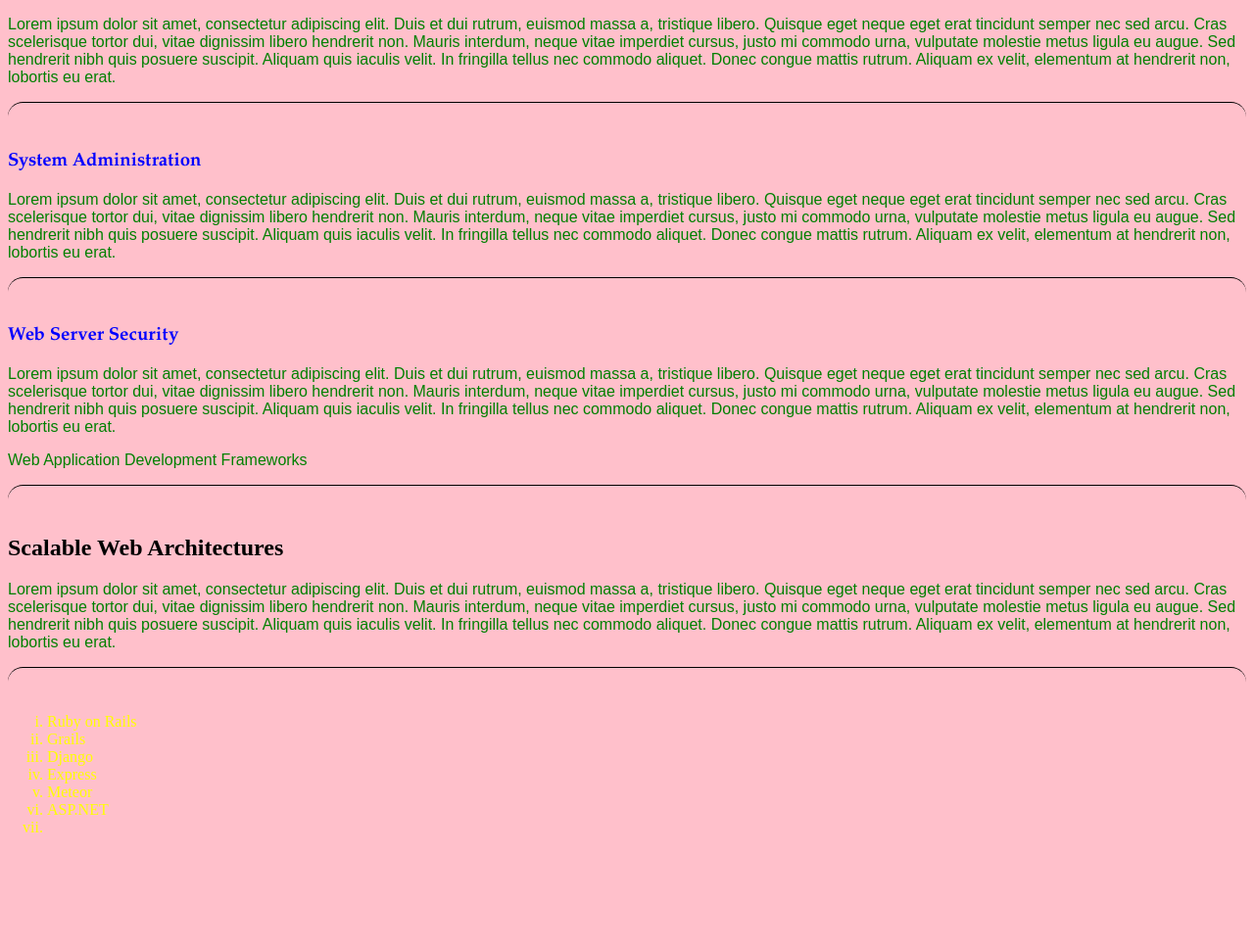
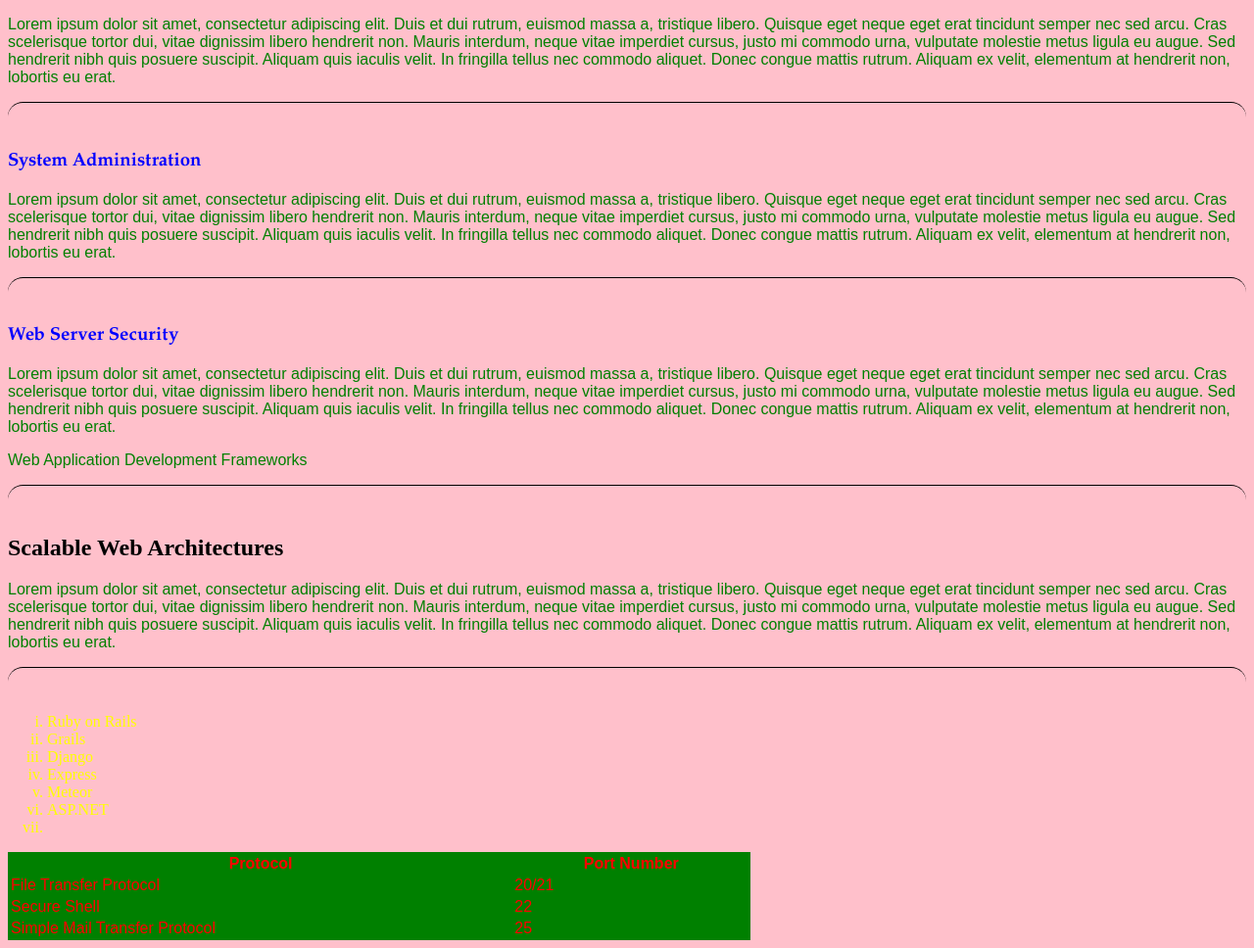
Before and after one commit to b8029215/sheffSurgeries, a plain HTML site: page HTML/index.html in a window 1280 px wide. Shown: the part 91-1059 px from the top of the page at 98% size. Before the commit the page ends 961 px from the top, so only its background shows below. Drawn offline with Linux system fonts and the light colour scheme.

Commit message:
Added Table to index.html

```diff
--- a/HTML/index.html
+++ b/HTML/index.html
@@ -26,5 +26,22 @@
 <li>Meteor</li>
 <li>ASP.NET<li>
 </ul>
+<table style="width:60%" align=”center”>
+ <tr>
+ <th>Protocol</th>
+ <th>Port Number</th>
+ <tr>
+ <td>File Transfer Protocol</td>
+ <td>20/21</td>
+</tr>
+<tr>
+ <td>Secure Shell</td>
+ <td>22</td>
+</tr>
+<tr>
+ <td>Simple Mail Transfer Protocol</td>
+ <td>25</td>
+</tr>
+</table>
 </body>
 </html>
--- a/HTML/myStyle.css
+++ b/HTML/myStyle.css
@@ -1,4 +1,4 @@
-body{background-color:pink;border:200px;}
+body{background-color:pink;border:2px;}
 
 p{color: green;font-family: Arial;}
 
@@ -29,3 +29,9 @@ border-color: black;
 border-width: 0 0 1px 0;
 border-radius: 20px;
 }
+
+table {
+font-family:Arial;
+background-color:green;
+color: red;
+}
```
